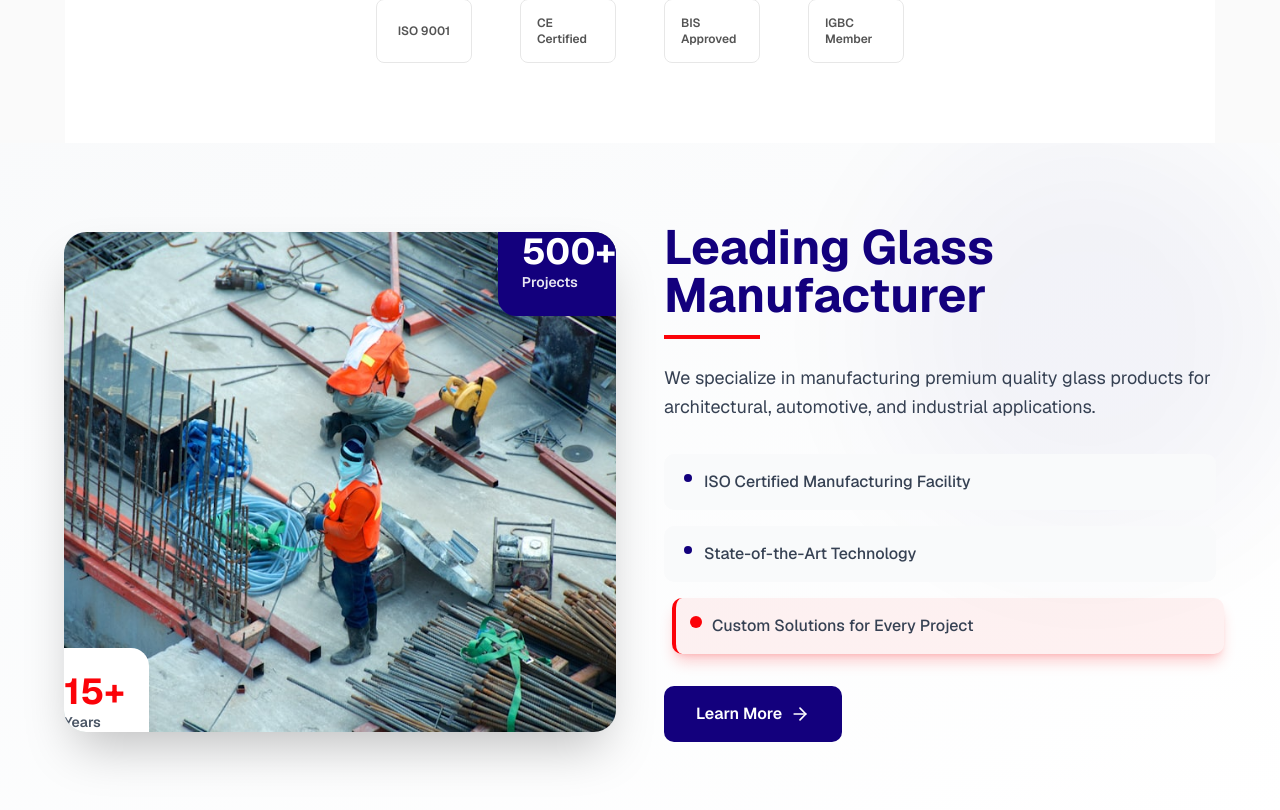
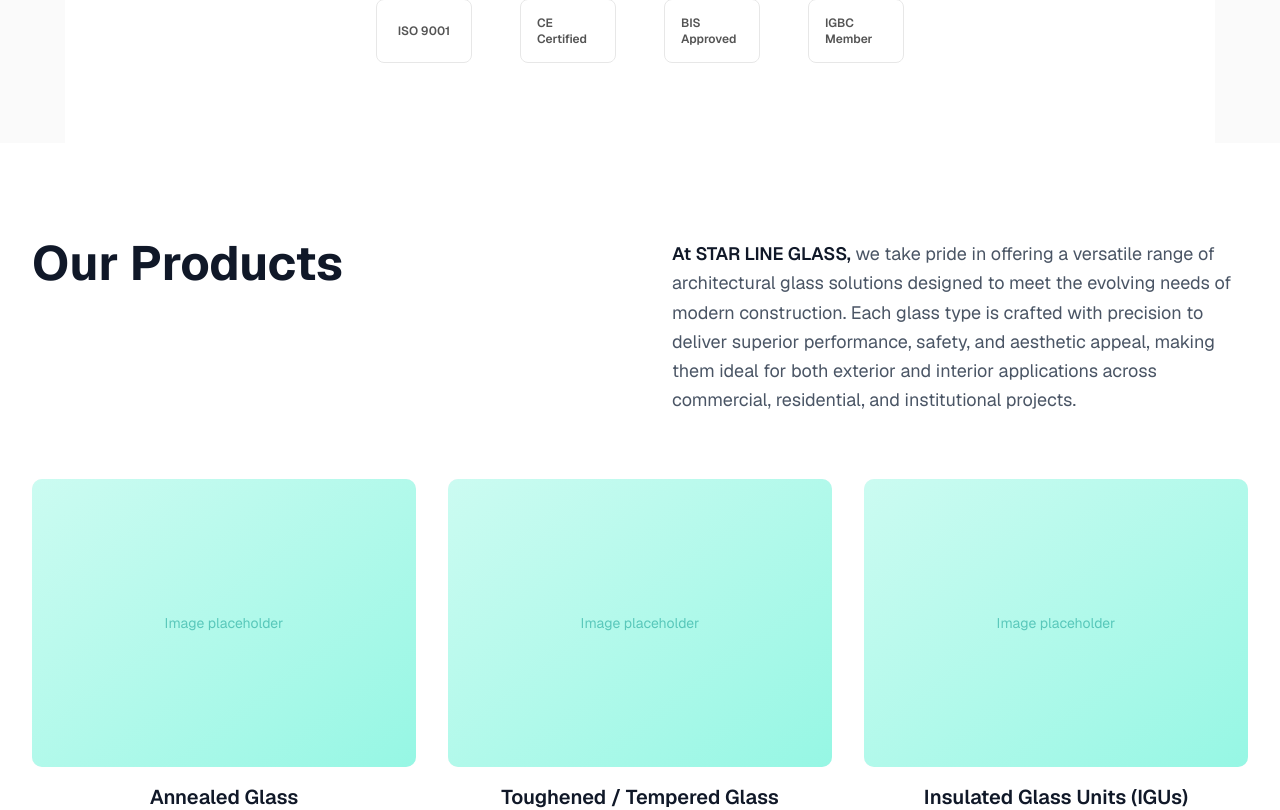
Before and after one commit to quiotechh/star-line-glass, a Next.js app: page / in a window 1280 px wide. Shown: the part 1411-2221 px from the top of the page. Built offline with nearby package versions, Linux system fonts and the light colour scheme.

Commit message:
Added products overview page

```diff
--- a/src/app/page.tsx
+++ b/src/app/page.tsx
@@ -1,6 +1,7 @@
 import AboutSection from "@/components/AboutSection";
 import CredibilitySection from "@/components/CredibilitySection";
 import HeroSection from "@/components/HeroSection";
+import ProductsOverview from "@/components/ProductsOverview";
 
 
 
@@ -9,6 +10,7 @@ export default function HomePage() {
     <div className="flex flex-col min-h-screen items-center justify-center bg-zinc-50 font-sans dark:bg-black">
     <HeroSection />
     <CredibilitySection />
+    <ProductsOverview />
     <AboutSection />
     </div>
   );
```
